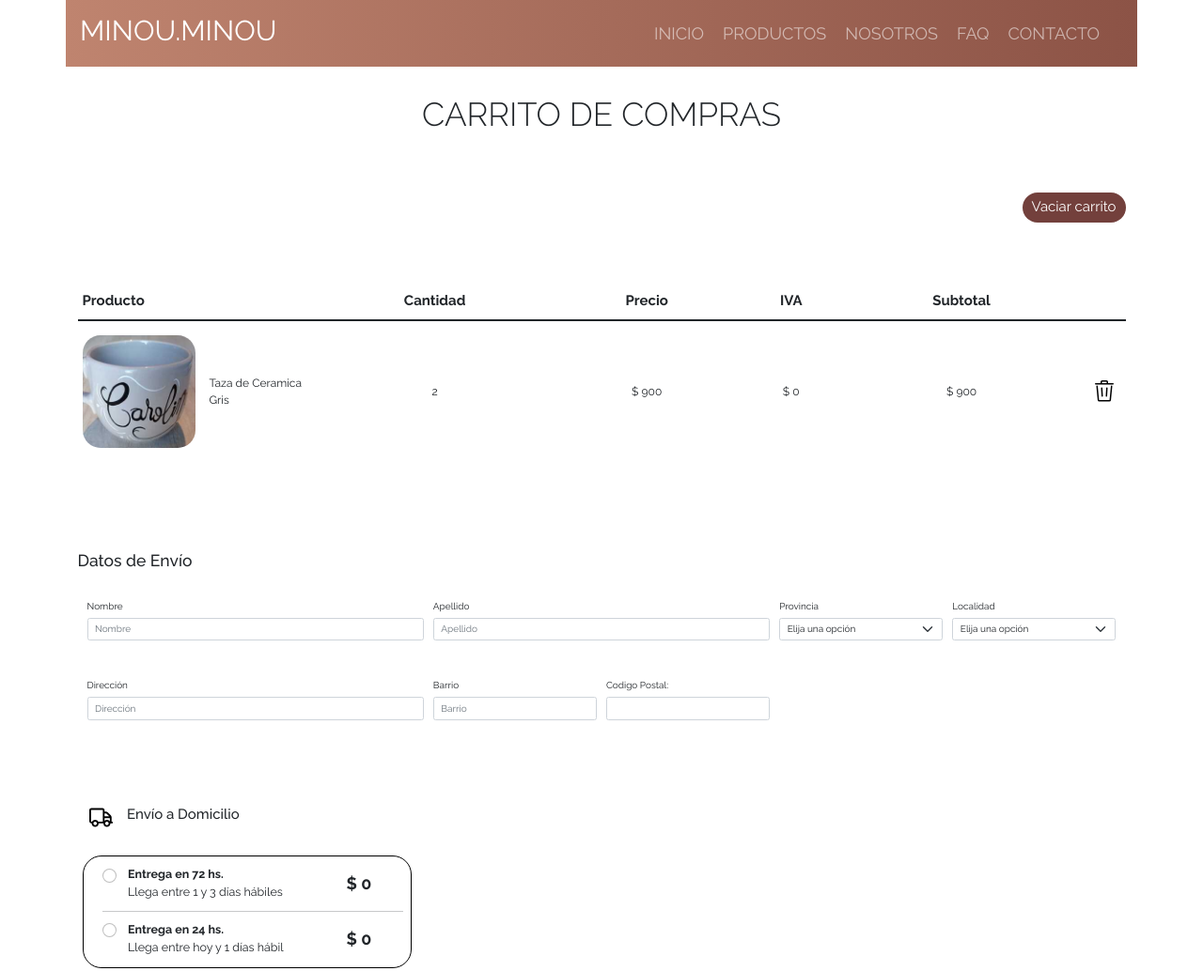
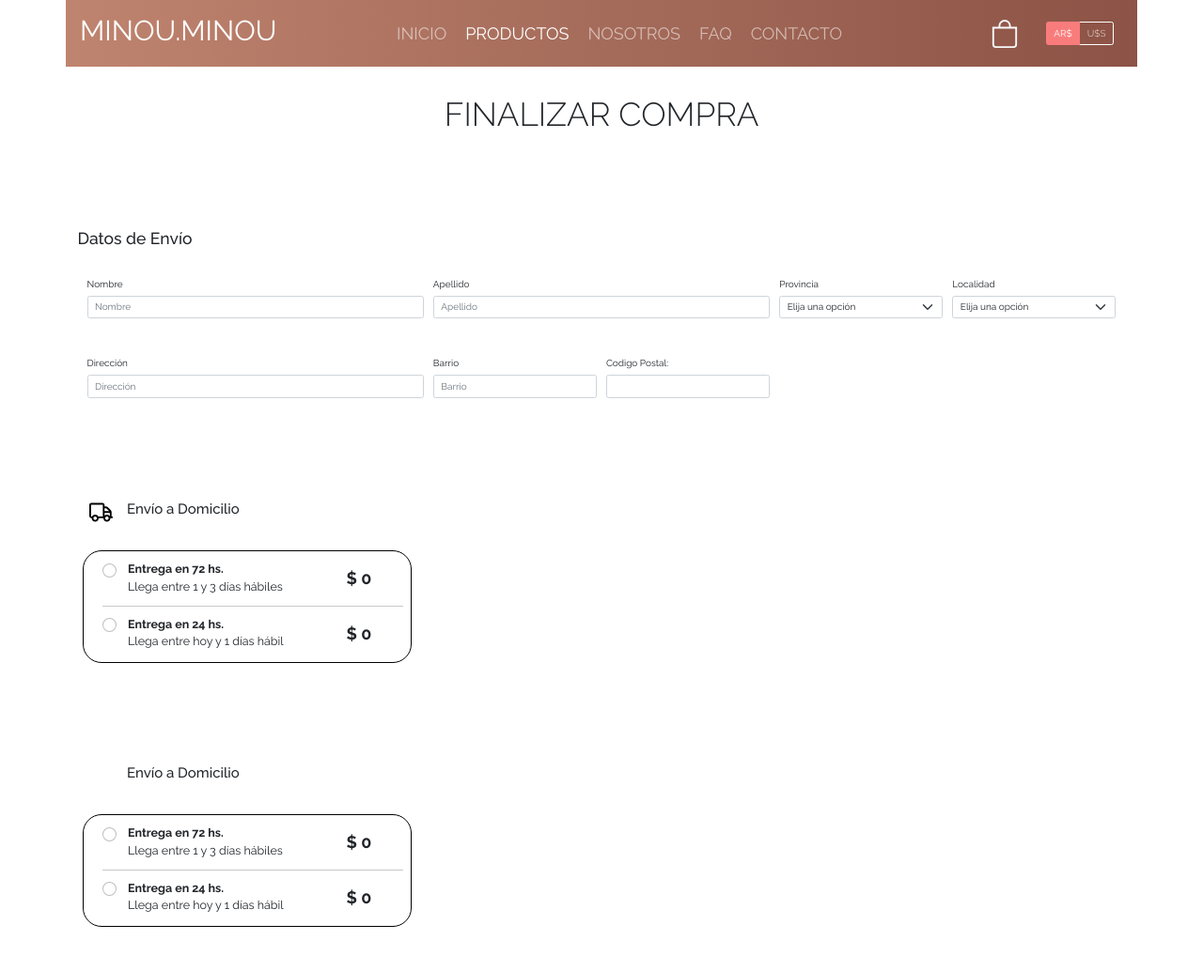
Before and after one commit to AgustHernandez/Minou.minou---JS, a website: page vistas/carritoCompra.html in a window 1280 px wide. Shown: the top 1034 px of the page at 94% size. Drawn offline with nearby package versions, Linux system fonts and the light colour scheme.

Commit message:
Modificaciones

```diff
--- a/vistas/carritoCompra.html
+++ b/vistas/carritoCompra.html
@@ -22,54 +22,40 @@
             <button class="navbar-toggler" type="button" data-bs-toggle="collapse" data-bs-target="#navbarNav" aria-controls="navbarNav"aria-expanded="false" aria-label="Toggle navigation">
                 <span class="navbar-toggler-icon"></span>
             </button>
-            <div class="collapse navbar-collapse justify-content-end" id="navbarNav">
+            <div class="collapse navbar-collapse justify-content-center" id="navbarNav">
                 <ul class="navbar-nav align-items-center">
                     <li class="nav-item"><a class="nav-link" aria-current="page" href="../index.html">INICIO</a></li>
-                    <li class="nav-item"><a class="nav-link" href="productos.html" aria-current="page">PRODUCTOS</a></li>
+                    <li class="nav-item"><a class="nav-link active" href="productos.html" aria-current="page">PRODUCTOS</a></li>
                     <li class="nav-item"><a class="nav-link" aria-current="page" href="nosotros.html">NOSOTROS</a></li>
                     <li class="nav-item"><a class="nav-link" aria-current="page" href="404.html">FAQ</a></li>
                     <li class="nav-item"><a class="nav-link" aria-current="page" href="contacto.html">CONTACTO</a></li>
-                    <li class="nav-item position-relative" id="cantCarrito">
+                </ul>
+            </div>
+            <div>
+                <ul class="navbar-nav align-items-center">
+                    <li class="nav-item position-relative px-5" id="cantCarrito" data-bs-toggle="modal" data-bs-target="#carritoActual">
+                        <span class="position-absolute top-0 start-50 badge bg-light text-dark"></span>
+                        <svg xmlns="http://www.w3.org/2000/svg" width="30" height="30" fill="currentColor" class="bi bi-bag text-light" viewBox="0 0 16 16">
+                            <path d="M8 1a2.5 2.5 0 0 1 2.5 2.5V4h-5v-.5A2.5 2.5 0 0 1 8 1zm3.5 3v-.5a3.5 3.5 0 1 0-7 0V4H1v10a2 2 0 0 0 2 2h10a2 2 0 0 0 2-2V4h-3.5zM2 5h12v9a1 1 0 0 1-1 1H3a1 1 0 0 1-1-1V5z"/>
+                        </svg>
                     </li>
-                </ul>
+                    <li class="nav-item">
+                        <div class="btn-group" role="group" aria-label="Basic radio toggle button group">
+                            <input type="radio" class="btn-check" name="btnradio" id="btnPesos" autocomplete="off" checked>
+                            <label class="btn btn-outline-primary" for="btnPesos">AR$</label>
+
+                            <input type="radio" class="btn-check" name="btnradio" id="btnDolar" autocomplete="off">
+                            <label class="btn btn-outline-primary" for="btnDolar">U$S</label>
+                        </div>
+                    </li>
                 </ul>
             </div>
         </nav>
     </header>
     <main>
         <section class="container-lg">
-            <h2 class="display-4 m-5 text-center">CARRITO DE COMPRAS</h2>
+            <h2 class="display-4 m-5 text-center">FINALIZAR COMPRA</h2>
             <section class="row align-items-center justify-content-center mt-5 carrito">
-                <div class="divVaciarCarrito">
-                    <button class="btn btnVaciarCarrito" id="vaciarCarrito">Vaciar carrito</button>
-                </div>
-                <article class="col-lg-6 col-md-6 col-sm-6 w-100 tablaCarrito" id="productosCarrito">
-                    <table class="table" id="tabla">
-                        <thead class="thead text-center">
-                            <tr>
-                                <th colspan="2" class="tableProduct">Producto</th>
-                                <th>Cantidad</th>
-                                <th>Precio</th>
-                                <th>IVA</th>
-                                <th>Subtotal</th>
-                                <th></th>
-                            </tr>
-                        </thead>
-                        <tbody>
-                            <tr>
-                                <td class="tableImg"><img class="border-img imgCarrito" src="../assets/taza.jpg" alt="taza de ceramica"></td>
-                                <td class="tableDetalle">Taza de Ceramica Gris</td>
-                                <td class="text-center tableCantidad">2</td>
-                                <td class="text-center tablePrecio">$ 900</td>
-                                <td class="text-center tablePrecio" id="IVA">$ 0</td>
-                                <td class="text-center tableSubtotal">$ 900</td>
-                                <td class="tableTrash text-center"><button class="buttonTrash">
-                                    <svg xmlns="http://www.w3.org/2000/svg" viewBox="0 0 24 24" width="24" height="24"><path fill-rule="evenodd" d="M16 1.75V3h5.25a.75.75 0 010 1.5H2.75a.75.75 0 010-1.5H8V1.75C8 .784 8.784 0 9.75 0h4.5C15.216 0 16 .784 16 1.75zm-6.5 0a.25.25 0 01.25-.25h4.5a.25.25 0 01.25.25V3h-5V1.75z"></path><path d="M4.997 6.178a.75.75 0 10-1.493.144L4.916 20.92a1.75 1.75 0 001.742 1.58h10.684a1.75 1.75 0 001.742-1.581l1.413-14.597a.75.75 0 00-1.494-.144l-1.412 14.596a.25.25 0 01-.249.226H6.658a.25.25 0 01-.249-.226L4.997 6.178z"></path><path d="M9.206 7.501a.75.75 0 01.793.705l.5 8.5A.75.75 0 119 16.794l-.5-8.5a.75.75 0 01.705-.793zm6.293.793A.75.75 0 1014 8.206l-.5 8.5a.75.75 0 001.498.088l.5-8.5z"></path></svg></td>
-                                </button>
-                            </tr>
-                        </tbody>
-                    </table>
-                </article>
                 <article class="col-lg-12 col-md-6 col-sm-6 mt-5 articleEnvio datosEnvio item3">
                     <h3>Datos de Envío</h3>
                     <div class="mt-5">
@@ -117,6 +103,33 @@
                     <div class="row envio item4">
                         <div class="col-lg-2 imgCamion">
                             <svg xmlns="http://www.w3.org/2000/svg" viewBox="0 0 640 512" width="25" height="25"><path d="M624 368h-16V251.9c0-19-7.7-37.5-21.1-50.9L503 117.1C489.6 103.7 471 96 452.1 96H416V56c0-30.9-25.1-56-56-56H56C25.1 0 0 25.1 0 56v304c0 30.9 25.1 56 56 56h8c0 53 43 96 96 96s96-43 96-96h128c0 53 43 96 96 96s96-43 96-96h48c8.8 0 16-7.2 16-16v-16c0-8.8-7.2-16-16-16zm-464 96c-26.5 0-48-21.5-48-48s21.5-48 48-48 48 21.5 48 48-21.5 48-48 48zm208-96H242.7c-16.6-28.6-47.2-48-82.7-48s-66.1 19.4-82.7 48H56c-4.4 0-8-3.6-8-8V56c0-4.4 3.6-8 8-8h304c4.4 0 8 3.6 8 8v312zm48-224h36.1c6.3 0 12.5 2.6 17 7l73 73H416v-80zm64 320c-26.5 0-48-21.5-48-48s21.5-48 48-48 48 21.5 48 48-21.5 48-48 48zm80-100.9c-17.2-25.9-46.6-43.1-80-43.1-24.7 0-47 9.6-64 24.9V272h144v91.1z"></path></svg>
+                        </div>
+                        <div class="col-lg-9 textDomicilio mb-5">
+                            <h4>Envío a Domicilio</h4>
+                        </div>
+                        <div class="col-lg-12 envios">
+                            <div class="listEnvios position-relative">
+                                <input type="radio" class="form-check-input" id="Entrega72" placeholder="Entrega72">
+                                <label for="Entrega72" class="form-check-label fs-5"><b> Entrega en 72 hs.</b><br>Llega entre 1 y 3 días hábiles</label>
+                                <div class="precioEnvio position-absolute">
+                                    <p class="textPrecio">$ 0</p>
+                                </div>
+                            </div>
+                            <hr>
+                            <div class="listEnvios position-relative">
+                                <input type="radio" class="form-check-input" id="Entrega24" placeholder="Entrega24">
+                                <label for="Entrega24" class="form-check-label fs-5"><b> Entrega en 24 hs.</b><br>Llega entre hoy y 1 días hábil</label>
+                                <div class="precioEnvio position-absolute">
+                                    <p class="textPrecio">$ 0</p>
+                                </div>
+                            </div>
+                        </div>
+                    </div>
+                </article>
+                <article class="col-lg-12 col-md-6 col-sm-6 mt-3 articleEnvio">
+                    <div class="row envio item4">
+                        <div class="col-lg-2 imgCamion">
+                            <i class="bi bi-credit-card" style="font-size: 2rem;"></i>
                         </div>
                         <div class="col-lg-9 textDomicilio mb-5">
                             <h4>Envío a Domicilio</h4>
```
